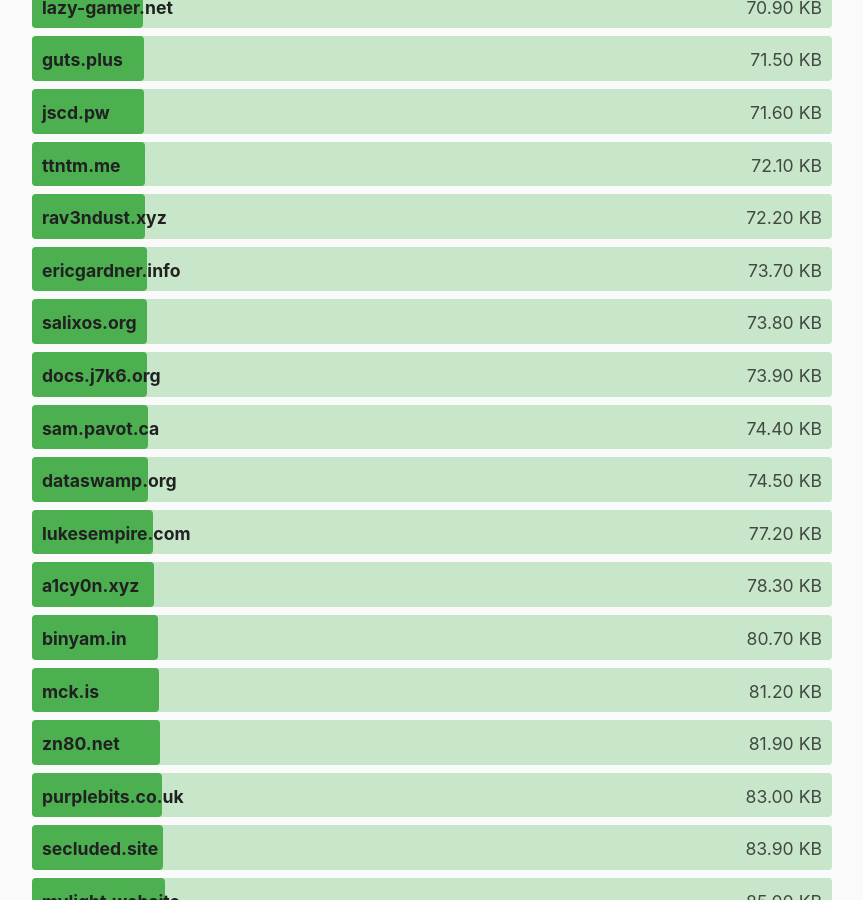
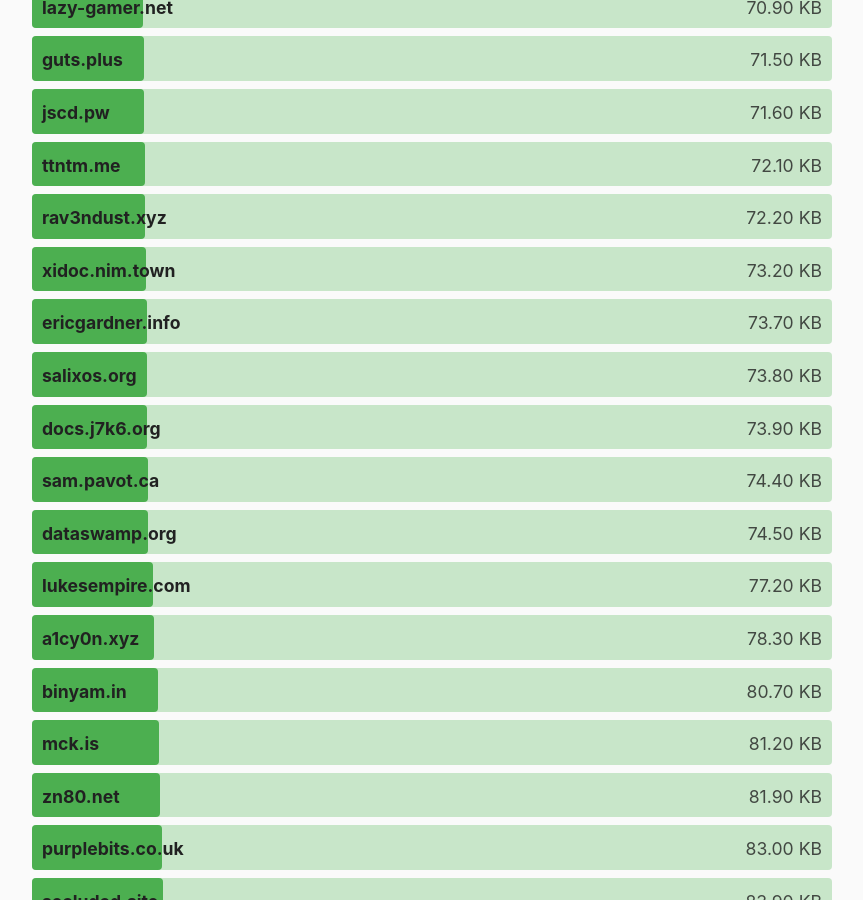
Before and after one commit to kevquirk/512kb.club, a Jekyll site: the page built from index.md, in a window 1280 px wide and 900 px high, scrolled down 9583 px. Shown: the whole window, without its empty margins (208-1071 px from the left). Built offline with Jekyll 4.4.1, drawn with Linux system fonts in a browser that asks for light colours.

Commit message:
Add xidoc.nim.town

```diff
--- a/_data/sites.yml
+++ b/_data/sites.yml
@@ -1598,6 +1598,11 @@
   size: 348
   last_checked: 2021-09-24
 
+- domain: xidoc.nim.town
+  url: http://xidoc.nim.town/
+  size: 73.2
+  last_checked: 2021-11-29
+
 - domain: xigoi.neocities.org
   url: https://xigoi.neocities.org/
   size: 10.2
```
